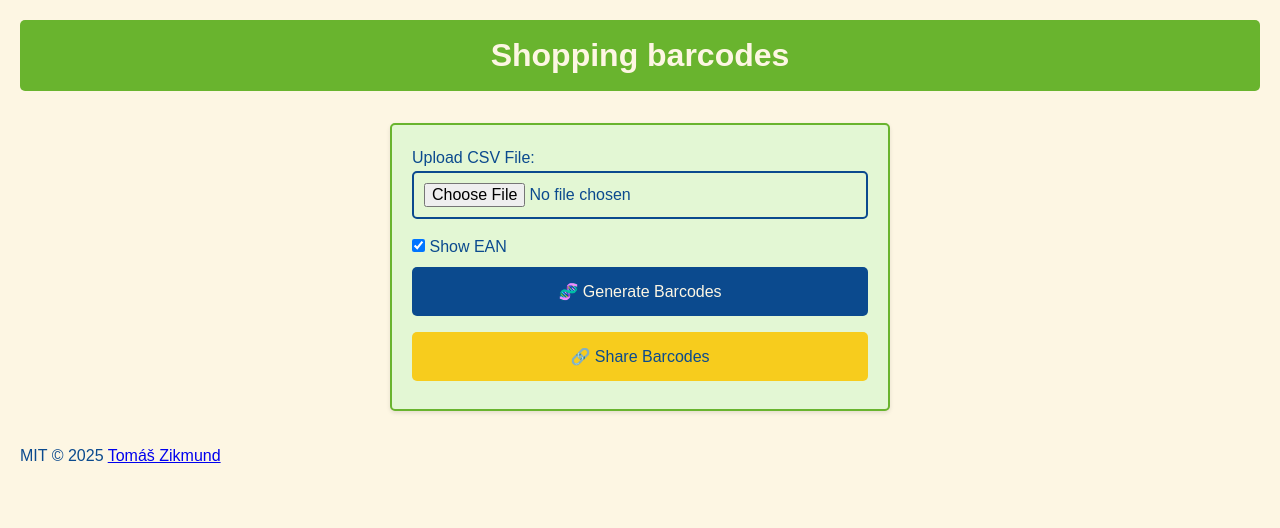
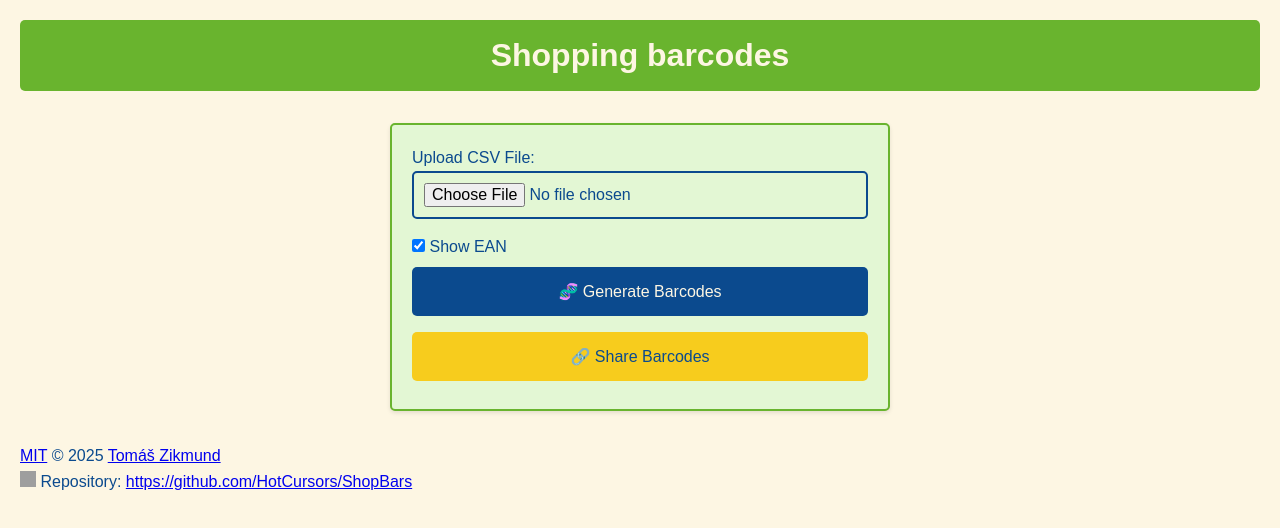
Before and after one commit to HotCursors/ShopBars, a plain HTML site: page index.html in a window 1280 px wide. Drawn offline with Linux system fonts and the light colour scheme; grey boxes are pictures that could not be loaded.

Commit message:
add github link

```diff
--- a/index.html
+++ b/index.html
@@ -25,7 +25,8 @@
       <div id="barcodeContainer"></div>
     </main>
     <footer>
-      <p>MIT &copy; 2025 <a href="https://tomaszikmund.eu">Tomáš Zikmund</a></p>
+      <p><a href="https://github.com/HotCursors/ShopBars/blob/main/LICENSE">MIT</a> &copy; 2025 <a href="https://tomaszikmund.eu">Tomáš Zikmund</a></p>
+      <p><img src="https://cdn.simpleicons.org/github" alt="GitHub" width="16" height="16"> Repository: <a href="https://github.com/HotCursors/ShopBars">https://github.com/HotCursors/ShopBars</a></p>
     </footer>
     <script src="barcodes.js"></script>
     <script src="https://cdn.jsdelivr.net/npm/jsbarcode@3.11.6/dist/JsBarcode.all.min.js"></script>
```
